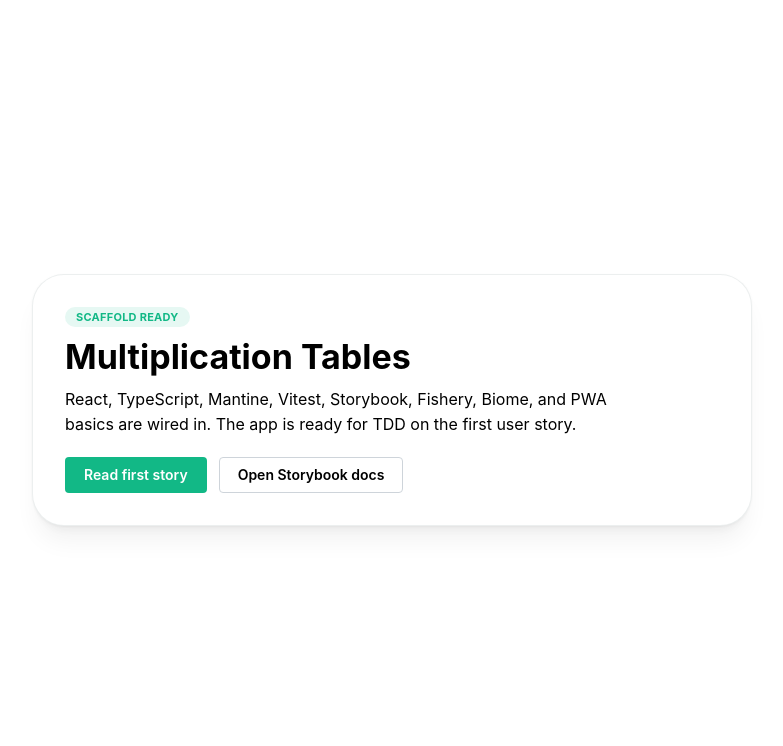
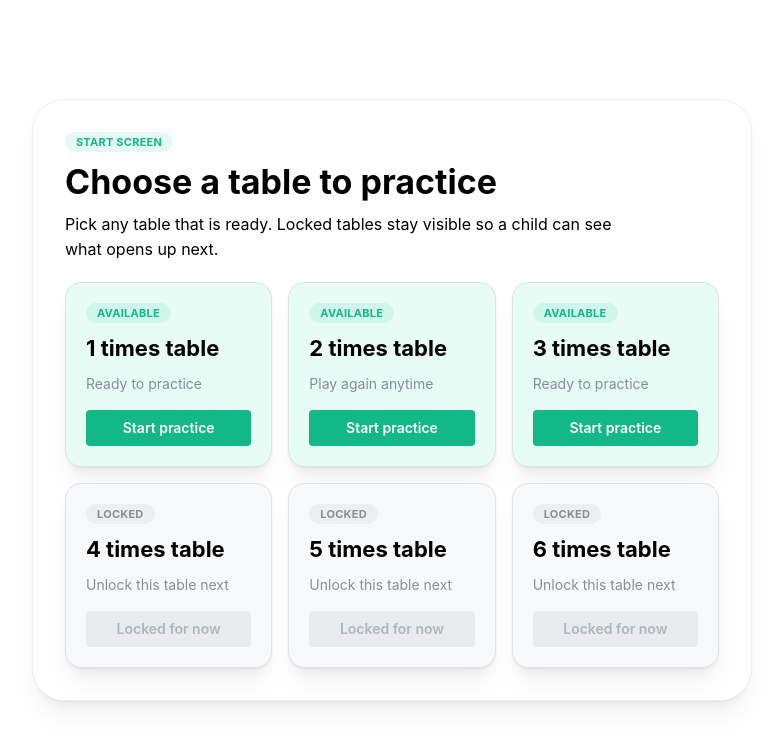
Before and after one commit to StefanBilliet/multiplication-tables, a React (Vite) app: page / in a window 1280 px wide. Shown: the top 746 px of the page, without its empty margins (248-1031 px from the left). Built offline with nearby package versions, Linux system fonts and the light colour scheme.

Commit message:
US-001 feat: add static practice start screen story

```diff
--- a/package.json
+++ b/package.json
@@ -12,7 +12,8 @@
     "storybook": "storybook dev -p 6006",
     "build-storybook": "storybook build",
     "check": "biome check .",
-    "format": "biome format --write ."
+    "format": "biome format --write .",
+    "isEverythingOk": "npm run check && npm run format && npm run build && npm run test && npm run build-storybook"
   },
   "dependencies": {
     "@mantine/core": "^8.3.17",
--- a/src/App.tsx
+++ b/src/App.tsx
@@ -1,47 +1,7 @@
-import { Badge, Button, Card, Group, Stack, Text, Title } from "@mantine/core";
+import MultiplicationTablesOverview from "./MultiplicationTablesOverview";
 
 function App() {
-  return (
-    <main className="app-shell">
-      <Card className="app-card" radius="xl" padding="xl" shadow="md">
-        <Stack gap="lg">
-          <Group justify="space-between" align="flex-start">
-            <Stack gap={8}>
-              <Badge variant="light" color="teal" w="fit-content">
-                Scaffold ready
-              </Badge>
-              <Title order={1}>Multiplication Tables</Title>
-              <Text maw={560}>
-                React, TypeScript, Mantine, Vitest, Storybook, Fishery, Biome,
-                and PWA basics are wired in. The app is ready for TDD on the
-                first user story.
-              </Text>
-            </Stack>
-          </Group>
-
-          <Group gap="sm">
-            <Button
-              component="a"
-              href="/user-stories/01-start-a-practice-session-for-a-chosen-table.md"
-              variant="filled"
-              color="teal"
-            >
-              Read first story
-            </Button>
-            <Button
-              component="a"
-              href="https://storybook.js.org/"
-              target="_blank"
-              rel="noreferrer"
-              variant="default"
-            >
-              Open Storybook docs
-            </Button>
-          </Group>
-        </Stack>
-      </Card>
-    </main>
-  );
+  return <MultiplicationTablesOverview />;
 }
 
 export default App;
--- /dev/null
+++ b/src/MultiplicationTablesOverview.tsx
@@ -0,0 +1,139 @@
+import {
+  Badge,
+  Button,
+  Card,
+  Group,
+  SimpleGrid,
+  Stack,
+  Text,
+  Title,
+} from "@mantine/core";
+
+function MultiplicationTablesOverview() {
+  return (
+    <main className="app-shell">
+      <Card className="app-card" radius="xl" padding="xl" shadow="md">
+        <Stack gap="lg">
+          <Group justify="space-between" align="flex-start">
+            <Stack gap={8}>
+              <Badge variant="light" color="teal" w="fit-content">
+                Start screen
+              </Badge>
+              <Title order={1}>Choose a table to practice</Title>
+              <Text maw={560}>
+                Pick any table that is ready. Locked tables stay visible so a
+                child can see what opens up next.
+              </Text>
+            </Stack>
+          </Group>
+
+          <SimpleGrid cols={{ base: 1, sm: 2, md: 3 }} spacing="md">
+            <Card radius="lg" padding="lg" withBorder bg="teal.0">
+              <Stack gap="md" h="100%" justify="space-between">
+                <Stack gap="xs">
+                  <Badge variant="light" color="teal" w="fit-content">
+                    Available
+                  </Badge>
+                  <Title order={3}>1 times table</Title>
+                  <Text c="dimmed" size="sm">
+                    Ready to practice
+                  </Text>
+                </Stack>
+
+                <Button color="teal">Start practice</Button>
+              </Stack>
+            </Card>
+
+            <Card radius="lg" padding="lg" withBorder bg="teal.0">
+              <Stack gap="md" h="100%" justify="space-between">
+                <Stack gap="xs">
+                  <Badge variant="light" color="teal" w="fit-content">
+                    Available
+                  </Badge>
+                  <Title order={3}>2 times table</Title>
+                  <Text c="dimmed" size="sm">
+                    Play again anytime
+                  </Text>
+                </Stack>
+
+                <Button color="teal">Start practice</Button>
+              </Stack>
+            </Card>
+
+            <Card radius="lg" padding="lg" withBorder bg="teal.0">
+              <Stack gap="md" h="100%" justify="space-between">
+                <Stack gap="xs">
+                  <Badge variant="light" color="teal" w="fit-content">
+                    Available
+                  </Badge>
+                  <Title order={3}>3 times table</Title>
+                  <Text c="dimmed" size="sm">
+                    Ready to practice
+                  </Text>
+                </Stack>
+
+                <Button color="teal">Start practice</Button>
+              </Stack>
+            </Card>
+
+            <Card radius="lg" padding="lg" withBorder bg="gray.0">
+              <Stack gap="md" h="100%" justify="space-between">
+                <Stack gap="xs">
+                  <Badge variant="light" color="gray" w="fit-content">
+                    Locked
+                  </Badge>
+                  <Title order={3}>4 times table</Title>
+                  <Text c="dimmed" size="sm">
+                    Unlock this table next
+                  </Text>
+                </Stack>
+
+                <Button variant="default" disabled>
+                  Locked for now
+                </Button>
+              </Stack>
+            </Card>
+
+            <Card radius="lg" padding="lg" withBorder bg="gray.0">
+              <Stack gap="md" h="100%" justify="space-between">
+                <Stack gap="xs">
+                  <Badge variant="light" color="gray" w="fit-content">
+                    Locked
+                  </Badge>
+                  <Title order={3}>5 times table</Title>
+                  <Text c="dimmed" size="sm">
+                    Unlock this table next
+                  </Text>
+                </Stack>
+
+                <Button variant="default" disabled>
+                  Locked for now
+                </Button>
+              </Stack>
+            </Card>
+
+            <Card radius="lg" padding="lg" withBorder bg="gray.0">
+              <Stack gap="md" h="100%" justify="space-between">
+                <Stack gap="xs">
+                  <Badge variant="light" color="gray" w="fit-content">
+                    Locked
+                  </Badge>
+                  <Title order={3}>6 times table</Title>
+                  <Text c="dimmed" size="sm">
+                    Unlock this table next
+                  </Text>
+                </Stack>
+
+                <Button variant="default" disabled>
+                  Locked for now
+                </Button>
+              </Stack>
+            </Card>
+          </SimpleGrid>
+        </Stack>
+      </Card>
+    </main>
+  );
+}
+
+export default MultiplicationTablesOverview;
```
Also changed, not shown: 2 other files (tests, documents, lock files or other folders).
